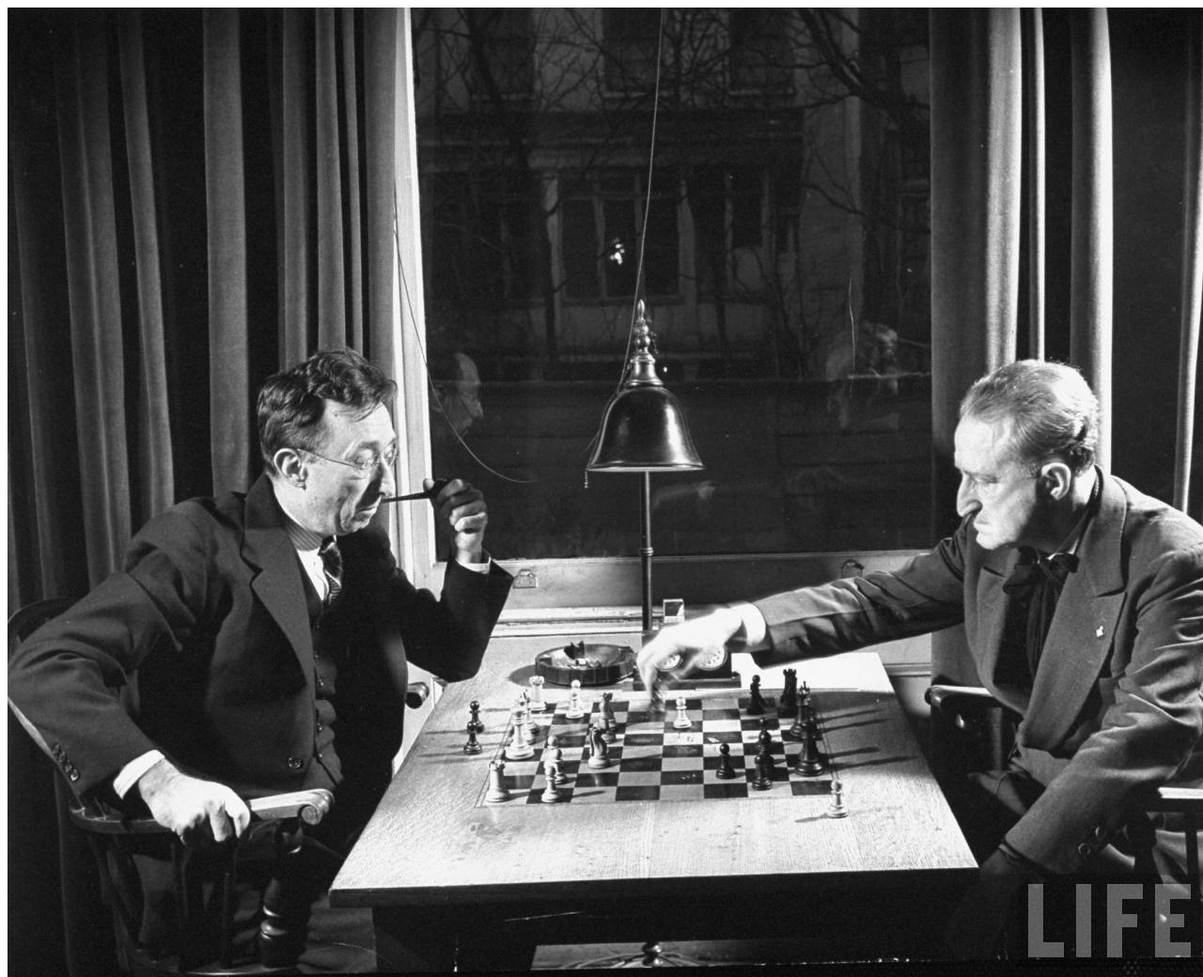
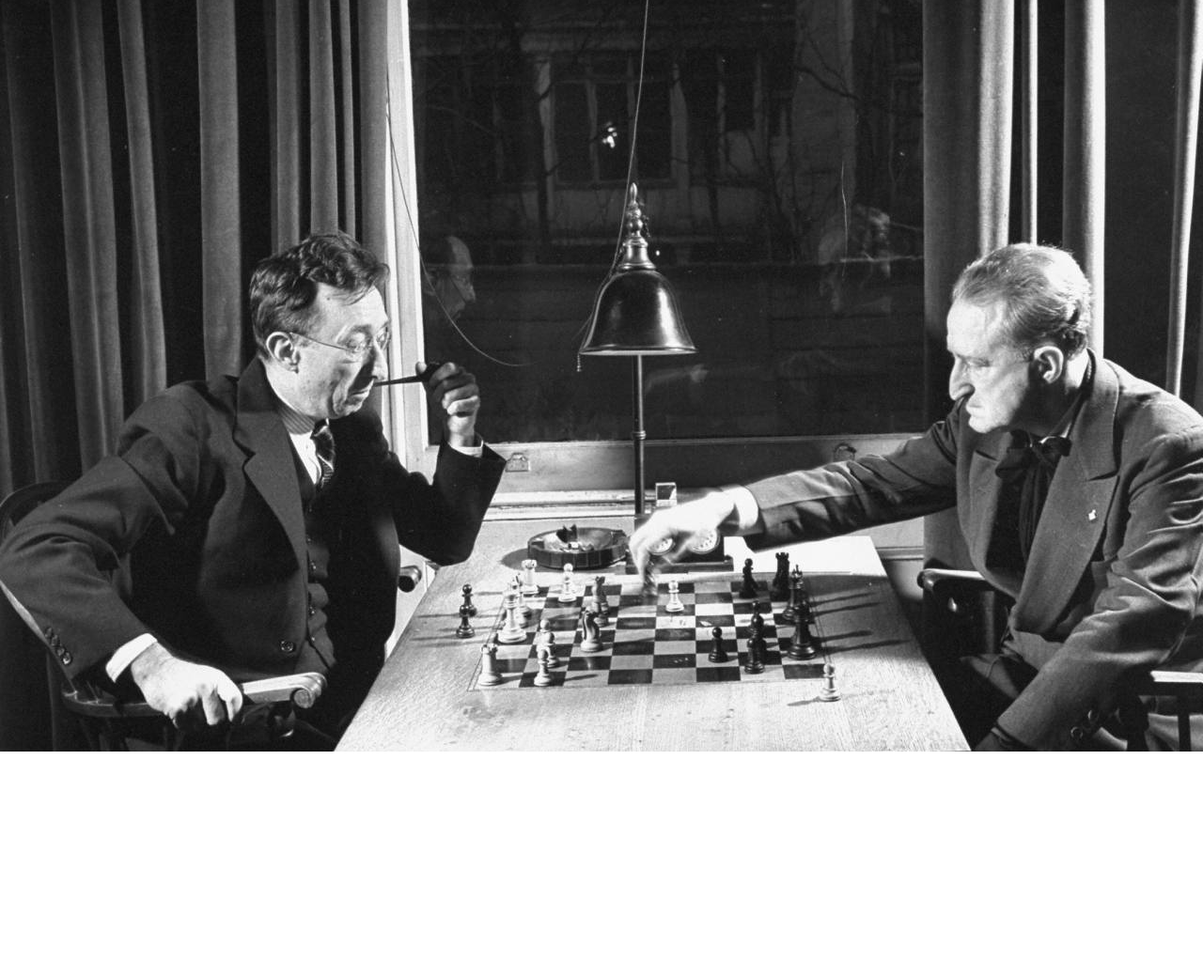
Before and after one commit to lachrymology/docdev-piano, a website: page remarkdown/piano.html in a window 1280 px wide. Shown: the whole page at 94% size. After the commit the page ends 800 px from the top, so only its background shows below. Drawn offline with Linux system fonts and the light colour scheme.

Commit message:
Fun stuff

```diff
--- a/remarkdown/piano.html
+++ b/remarkdown/piano.html
@@ -8,11 +8,18 @@
   <script type="text/javascript" src="vendor/underscore-min.js"></script>
   <script type="text/javascript" src="lib/marked.js"></script>
   <script type="text/javascript" src="lib/remarkdown.js"></script>
+
+  <style type="text/css">
+    html {
+      background: url(docs/logo.jpg) no-repeat center center fixed;
+      -webkit-background-size: cover;
+      -moz-background-size: cover;
+      -o-background-size: cover;
+      background-size: cover;
+    }
+  </style>
 </head>
 
 <body>
-  <center>
-    <img src="docs/logo.jpg"><br>
-  </center>
 </body>
 </html>
```
